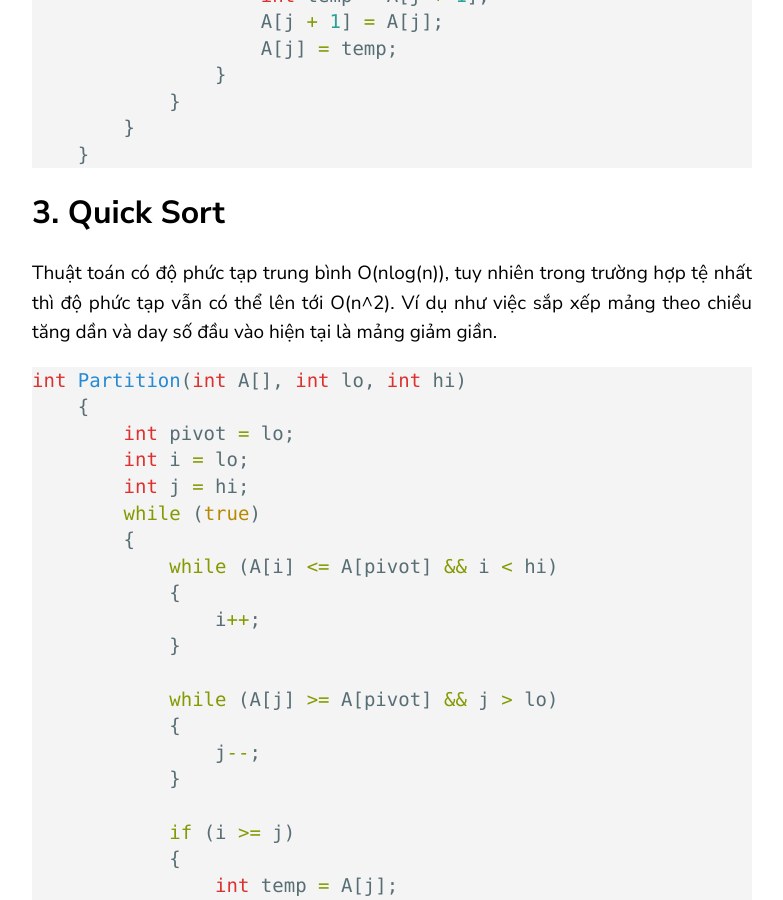
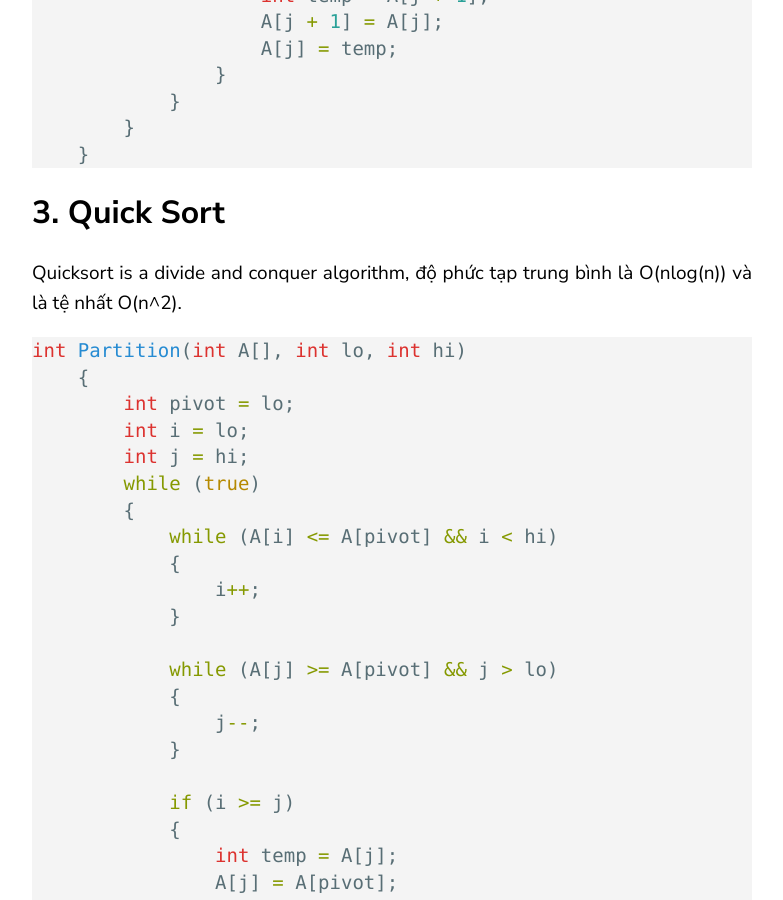
Before and after one commit to levanmanhbka/levanmanhbka.github.io, a Jekyll site: the page built from _posts/algorithm/2019-12-20-sort-functions.markdown, in a window 1280 px wide and 900 px high, scrolled down 1381 px. Shown: the whole window, without its empty margins (68-851 px from the left). Built offline with Jekyll 4.4.1, drawn with Linux system fonts in a browser that asks for light colours.

Commit message:
add quick sort

````diff
--- a/_posts/algorithm/2019-12-20-sort-functions.markdown
+++ b/_posts/algorithm/2019-12-20-sort-functions.markdown
@@ -48,7 +48,7 @@ void BubbleSort(int *A, int n)
 ```
 
 ## 3. Quick Sort
-Thuật toán có độ phức tạp trung bình O(nlog(n)), tuy nhiên trong trường hợp tệ nhất thì độ phức tạp vẫn có thể lên tới O(n^2). Ví dụ như việc sắp xếp mảng theo chiều tăng dần và day số đầu vào hiện tại là mảng giảm giần.
+Quicksort is a divide and conquer algorithm, độ phức tạp trung bình là O(nlog(n)) và là tệ nhất O(n^2).
 ```c
 int Partition(int A[], int lo, int hi)
 	{
````
